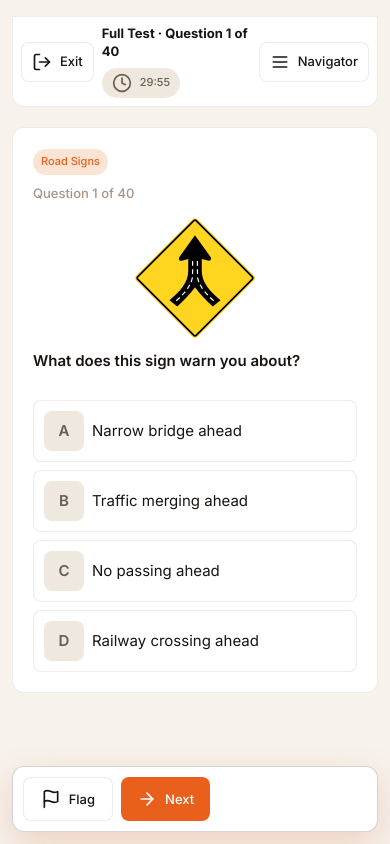
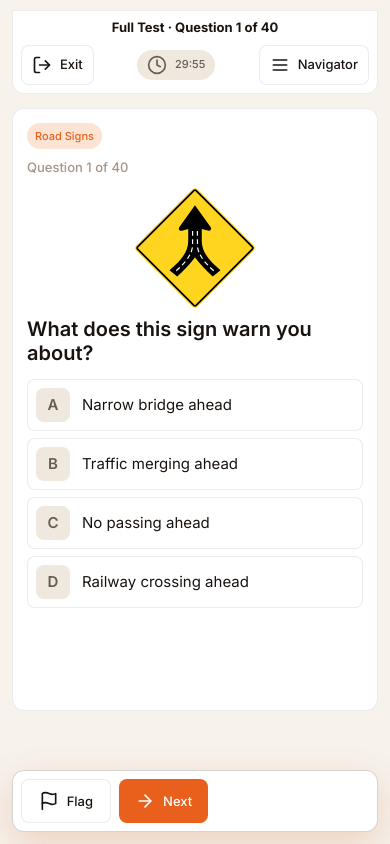
Before and after one commit to muknan/NS-Learners, a Next.js app: page /exam in a window 390 px wide. Built offline with nearby package versions, Linux system fonts and the light colour scheme.

Commit message:
Tighten exam layout and answer contrast

```diff
--- a/src/styles/globals.css
+++ b/src/styles/globals.css
@@ -234,6 +234,11 @@ p {
 
 .page-shell {
   padding-block: 16px 56px;
+}
+
+.page-shell:has(.exam-layout) {
+  width: min(1200px, 100%);
+  padding-block: 10px 24px;
 }
 
 .button {
@@ -555,20 +560,20 @@ p {
 }
 
 .mode-card__bottom {
-  display: flex;
-  flex-wrap: wrap;
-  align-items: center;
-  justify-content: space-between;
-  gap: 12px;
+  display: grid;
+  justify-items: start;
+  gap: 12px;
+  min-width: 0;
 }
 
 .mode-card__meta {
+  max-width: 100%;
   overflow: hidden;
   border-radius: var(--radius-pill);
-  padding: 3px 10px;
+  padding: 3px 8px;
   background: var(--color-surface-muted);
   color: var(--color-text-secondary);
-  font-size: 12px;
+  font-size: var(--text-12);
   font-weight: 500;
   text-overflow: ellipsis;
   white-space: nowrap;
@@ -710,8 +715,8 @@ p {
 
 .exam-layout {
   display: grid;
-  grid-template-columns: 260px minmax(0, 1fr);
-  gap: 20px;
+  grid-template-columns: minmax(190px, 240px) minmax(0, 1fr);
+  gap: 14px;
   align-items: start;
 }
 
@@ -723,7 +728,7 @@ p {
   align-items: center;
   border: 1px solid var(--color-border-default);
   border-radius: var(--radius-card);
-  padding: 12px;
+  padding: 10px;
   background: var(--color-surface-card);
 }
 
@@ -735,10 +740,12 @@ p {
 
 .exam-sidebar {
   position: sticky;
-  top: 16px;
-  display: grid;
-  gap: 16px;
-  padding: 16px;
+  top: 10px;
+  display: grid;
+  gap: 12px;
+  max-height: calc(100vh - 122px);
+  overflow: auto;
+  padding: 12px;
 }
 
 .exam-sidebar__top {
@@ -822,13 +829,13 @@ p {
 .question-nav {
   display: grid;
   grid-template-columns: repeat(5, minmax(0, 1fr));
-  gap: 6px;
+  gap: 5px;
 }
 
 .question-nav__item {
   position: relative;
   display: grid;
-  min-height: 40px;
+  min-height: 34px;
   place-items: center;
   border: 1px solid var(--color-border-default);
   border-radius: var(--radius-control);
@@ -876,8 +883,8 @@ p {
 
 .exam-card {
   display: grid;
-  gap: 20px;
-  padding: 24px;
+  gap: 14px;
+  padding: 18px;
   animation: question-fade 120ms ease;
 }
 
@@ -946,7 +953,7 @@ p {
 
 .answer-list {
   display: grid;
-  gap: 10px;
+  gap: 8px;
 }
 
 .answer-option {
@@ -955,10 +962,10 @@ p {
   align-items: center;
   gap: 12px;
   width: 100%;
-  min-height: 64px;
+  min-height: 54px;
   border: 1px solid var(--color-border-default);
   border-radius: var(--radius-control);
-  padding: 12px;
+  padding: 10px 12px;
   background: var(--color-surface-card);
   color: var(--color-text-primary);
   text-align: start;
@@ -970,6 +977,11 @@ p {
   background: var(--color-brand-tertiary);
 }
 
+[data-theme='dark'] .answer-option:hover:not(.is-correct):not(.is-wrong),
+[data-theme='dark'] .answer-option.is-selected:not(.is-correct):not(.is-wrong) {
+  color: var(--color-brand-dark);
+}
+
 .answer-option.is-correct {
   border-color: var(--color-success);
   background: var(--color-success-bg);
@@ -982,8 +994,8 @@ p {
 
 .answer-option__letter {
   display: grid;
-  width: 40px;
-  height: 40px;
+  width: 36px;
+  height: 36px;
   place-items: center;
   border-radius: var(--radius-control);
   background: var(--color-surface-muted);
@@ -1621,6 +1633,7 @@ input[type='range'] {
     display: grid;
     gap: 14px;
     justify-items: center;
+    padding-block: 14px;
   }
 
   .site-nav {
@@ -1690,9 +1703,10 @@ input[type='range'] {
   }
 
   .active-exam-header > strong {
-    grid-column: 2;
+    grid-column: 1 / -1;
     grid-row: 1;
-    white-space: normal;
+    justify-self: center;
+    white-space: nowrap;
     font-size: var(--text-14);
     line-height: 1.35;
   }
@@ -1700,7 +1714,7 @@ input[type='range'] {
   .active-exam-header > .timer {
     grid-column: 2;
     grid-row: 2;
-    justify-self: start;
+    justify-self: center;
     min-height: 30px;
     font-size: var(--text-12);
   }
@@ -1711,13 +1725,13 @@ input[type='range'] {
 
   .active-exam-header > .button:first-child {
     grid-column: 1;
-    grid-row: 1 / span 2;
+    grid-row: 2;
     align-self: center;
   }
 
   .active-exam-header > .button:last-child {
     grid-column: 3;
-    grid-row: 1 / span 2;
+    grid-row: 2;
     align-self: center;
   }
 
@@ -1758,13 +1772,14 @@ input[type='range'] {
   }
 
   .exam-card {
-    gap: 14px;
-    padding: 18px 16px 128px;
+    gap: 10px;
+    padding: 14px 14px 102px;
   }
 
   .exam-card h1 {
-    font-size: var(--text-24);
-    line-height: 1.25;
+    font-size: 21px;
+    line-height: 1.18;
+    margin-block-end: 4px;
   }
 
   .exam-card .sign-figure img {
@@ -1781,7 +1796,7 @@ input[type='range'] {
     gap: 8px;
     border: 1px solid var(--color-border-strong);
     border-radius: var(--radius-card);
-    padding: 10px;
+    padding: 8px;
     background: var(--color-surface-card);
     box-shadow: 0 12px 36px color-mix(in srgb, var(--color-brand-dark) 20%, transparent);
   }
@@ -1803,13 +1818,18 @@ input[type='range'] {
   }
 
   .answer-list {
-    gap: 8px;
+    gap: 7px;
   }
 
   .answer-option {
-    grid-template-columns: 36px minmax(0, 1fr);
-    min-height: 56px;
-    padding: 10px;
+    grid-template-columns: 34px minmax(0, 1fr);
+    min-height: 50px;
+    padding: 8px;
+  }
+
+  .answer-option__letter {
+    width: 34px;
+    height: 34px;
   }
 
   .answer-option__status {
@@ -1839,7 +1859,7 @@ input[type='range'] {
   }
 
   .exam-card h1 {
-    font-size: var(--text-24);
+    font-size: 20px;
   }
 
   .page-shell {
@@ -1850,9 +1870,12 @@ input[type='range'] {
     padding-inline: 12px;
   }
 
-  .exam-card,
   .results-hero {
     padding: 20px;
+  }
+
+  .exam-card {
+    padding: 14px 14px 102px;
   }
 
   .question-nav {
```
